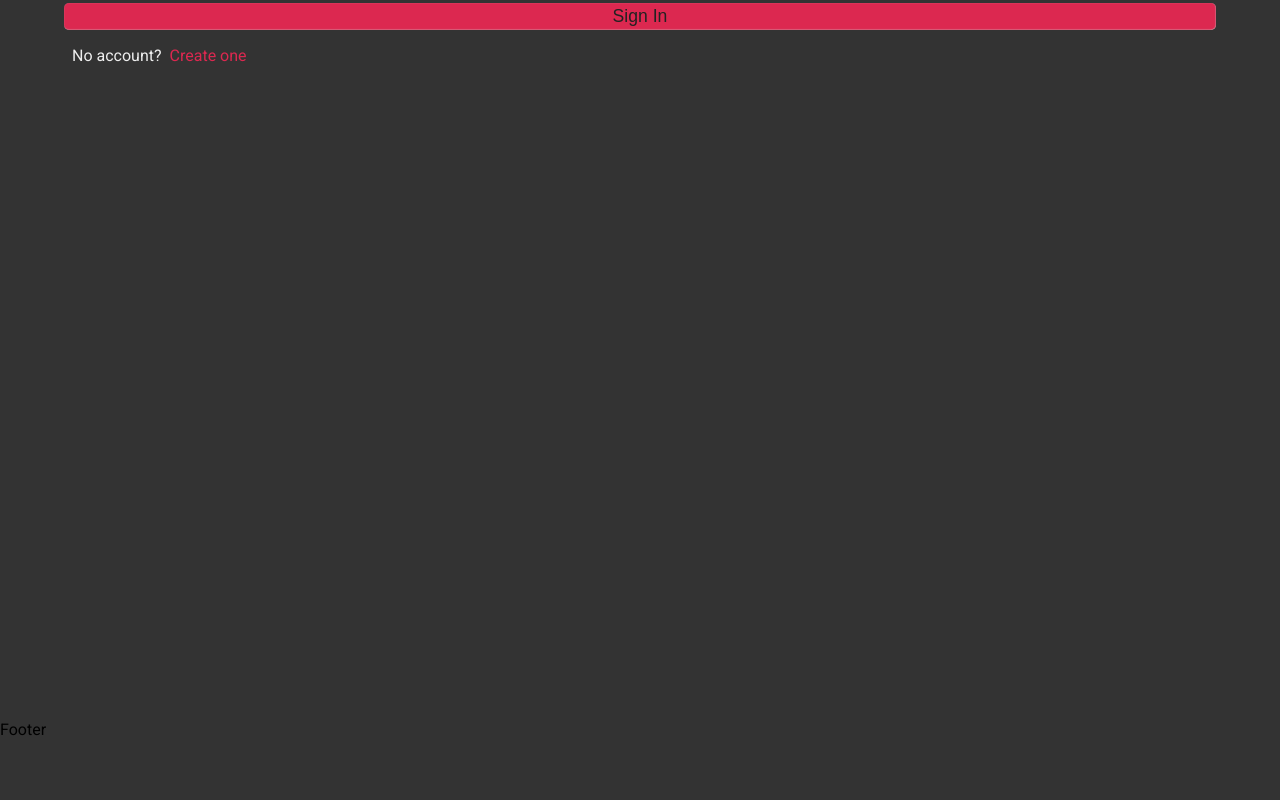
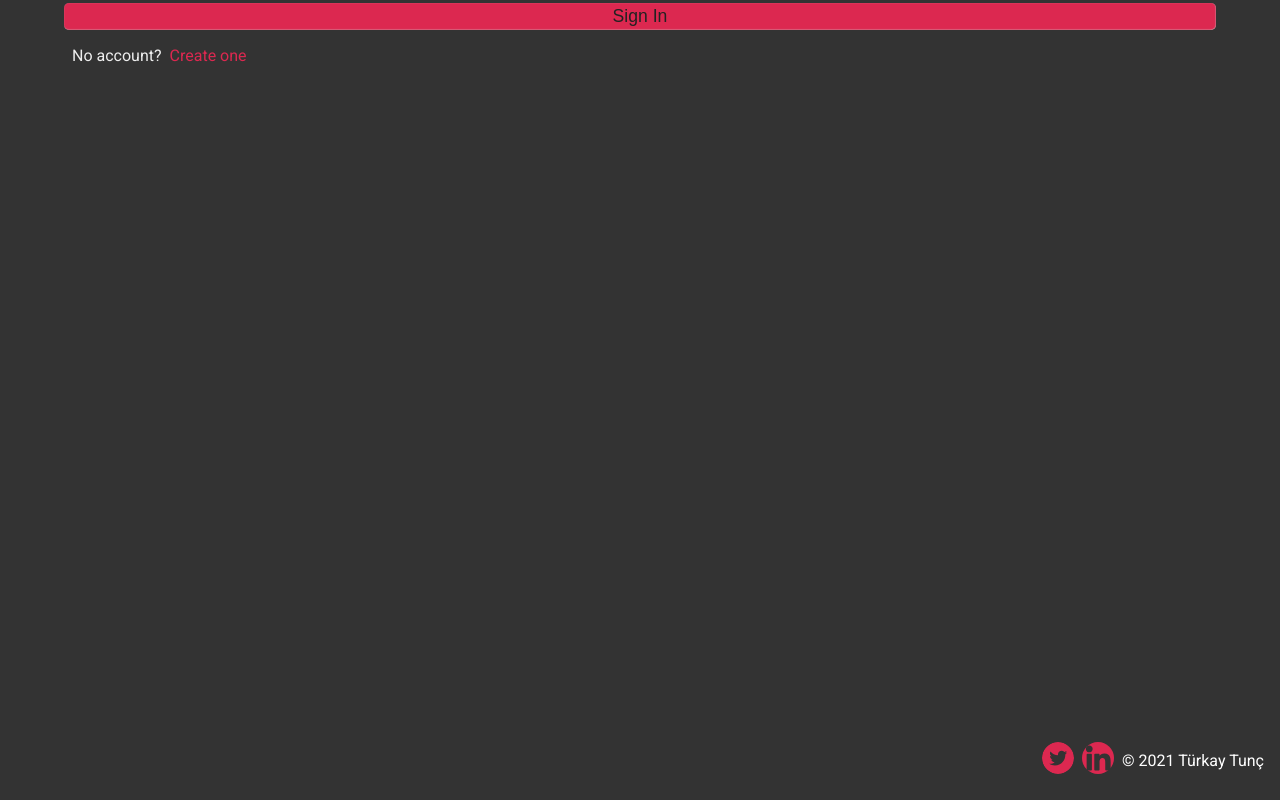
Before and after one commit to turkaytunc/pelp, a React (Create React App) app in the folder frontend/: page /pern-stack-yelp/auth/signin in a window 1280 px wide. Shown: the part 162-962 px from the top of the page. Built offline with nearby package versions, Linux system fonts and the light colour scheme.

Commit message:
update: footer links

```diff
--- a/frontend/src/components/footer/Footer.tsx
+++ b/frontend/src/components/footer/Footer.tsx
@@ -1,8 +1,20 @@
 import React from 'react';
 import './footer.scss';
+import twitterLogo from 'src/images/twitter-logo.svg';
+import linkedinLogo from 'src/images/linkedin-logo.svg';
 
 const Footer = (): React.ReactElement => {
-  return <footer className="footer-container">Footer</footer>;
+  return (
+    <footer className="footer-container">
+      <a href="https://twitter.com/filthycoder" target="_blank" rel="noopener noreferrer">
+        <img className="footer-link-image" src={twitterLogo} alt="twitter" />
+      </a>
+      <a href="https://www.linkedin.com/in/turkaytunc/" target="_blank" rel="noopener noreferrer">
+        <img className="footer-link-image" src={linkedinLogo} alt="linkedin" />
+      </a>
+      <div className="footer-copy"> &copy; {new Date().getFullYear()} Türkay Tunç</div>
+    </footer>
+  );
 };
 
 export default Footer;
--- a/frontend/src/components/footer/footer.scss
+++ b/frontend/src/components/footer/footer.scss
@@ -1,3 +1,25 @@
 .footer-container {
   min-height: 5rem;
+  width: 100%;
+  padding: 0.5rem 1rem;
+  display: flex;
+  justify-content: flex-end;
+  align-items: center;
+  color: white;
 }
+
+.footer-copy {
+  text-align: right;
+  width: max-content;
+  margin-left: 0.5rem;
+}
+
+.footer-link-image {
+  height: 2rem;
+  width: 2rem;
+  border-radius: 100%;
+
+  &:nth-child(n) {
+    margin-left: 0.5rem;
+  }
+}
```
